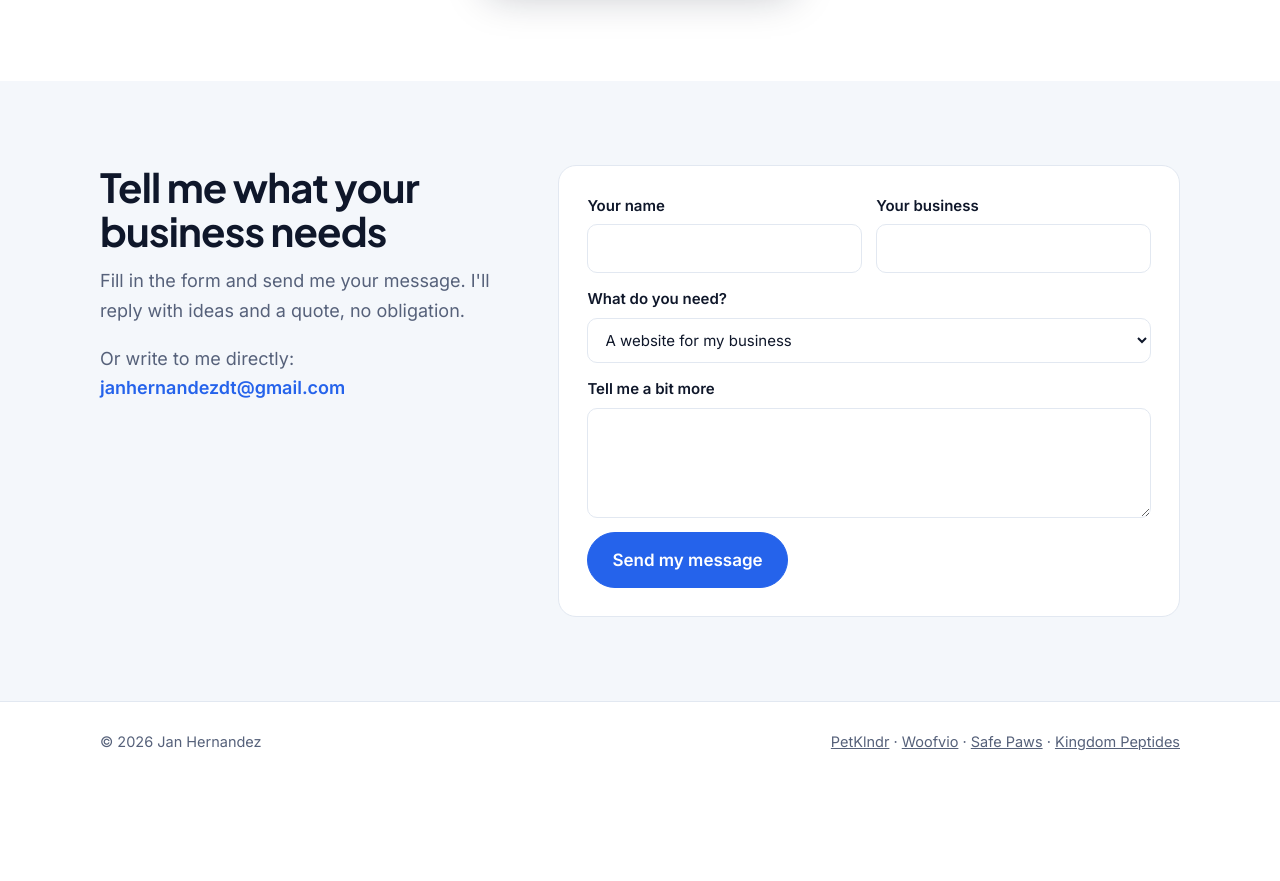
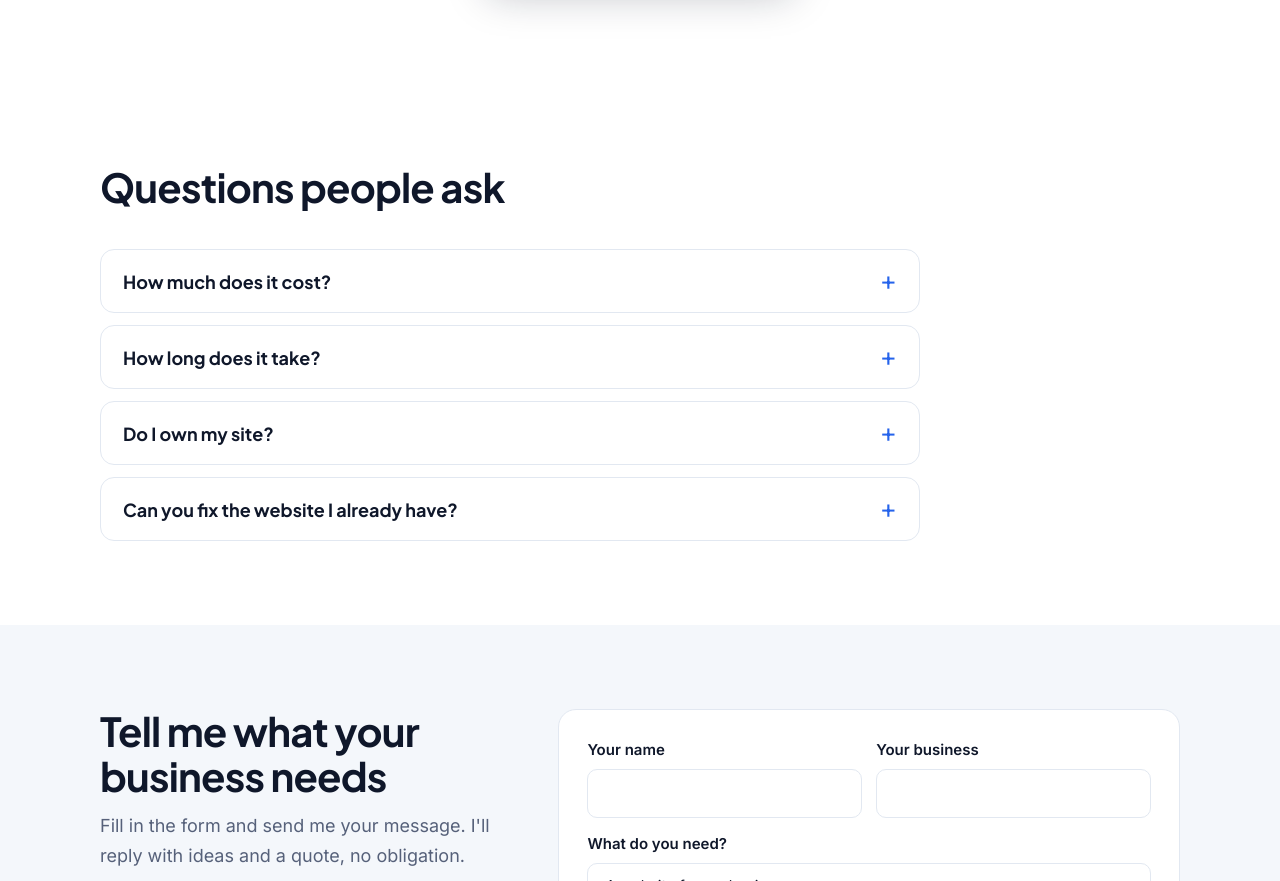
Before and after one commit to janhernandezdt-lab/janhernandezdt-lab.github.io, a plain HTML site: page index.html in a window 1280 px wide. Shown: the part 4315-5196 px from the top of the page. Before the commit the page ends 5097 px from the top, so only its background shows below. Drawn offline with Linux system fonts and the light colour scheme.

Commit message:
Questions and answers; free website review option
Co-Authored-By: Claude Fable 5.2 <noreply@anthropic.com>
Claude-Session: https://claude.ai/code/session_01G4Cj5fwWqpodPUZH3J7Q3P

```diff
--- a/index.html
+++ b/index.html
@@ -111,6 +111,15 @@ section.block.tint{background:var(--soft)}
 .steps li::before{content:counter(s);width:40px;height:40px;border-radius:50%;background:var(--a);color:var(--on-a);display:grid;place-items:center;font:700 18px var(--display);margin-bottom:6px}
 .steps h3{font-size:20px;font-weight:700}
 .steps p{color:var(--muted)}
+
+/* questions */
+.faq{max-width:820px;display:grid;gap:12px}
+.faq details{background:var(--card);border:1px solid var(--rule);border-radius:14px;padding:0 22px}
+.faq summary{cursor:pointer;list-style:none;display:flex;justify-content:space-between;align-items:center;gap:16px;padding:18px 0;font:700 18px/1.3 var(--display)}
+.faq summary::-webkit-details-marker{display:none}
+.faq summary::after{content:"+";font:400 26px/1 var(--body);color:var(--a);transition:transform .15s}
+.faq details[open] summary::after{transform:rotate(45deg)}
+.faq details p{color:var(--muted);padding-bottom:20px}
 
 /* contact */
 .contact{display:grid;grid-template-columns:.8fr 1.2fr;gap:44px;align-items:start}
@@ -337,6 +346,20 @@ textarea.field{min-height:110px;resize:vertical}
     </div>
   </section>
 
+  <section class="block" id="faq">
+    <div class="wrap">
+      <div class="head">
+        <h2 data-es="Preguntas frecuentes">Questions people ask</h2>
+      </div>
+      <div class="faq" data-faq>
+        <details><summary data-es="¿Cuánto cuesta?">How much does it cost?</summary><p data-es="Cada negocio es distinto, así que cada proyecto recibe su propia cotización fija después de una llamada breve. La cotización es gratis.">Every business is different, so each project gets its own fixed quote after a short call. The quote is free.</p></details>
+        <details><summary data-es="¿Cuánto tarda?">How long does it take?</summary><p data-es="Depende de lo que necesites. Un sitio web puede estar funcionando en 48 a 72 horas, o tardar hasta dos semanas. Las aplicaciones y los sistemas a medida tardan más porque cada función se prueba antes de publicar, normalmente de tres a seis semanas.">It depends on what you need. A website can be up and running in 48 to 72 hours, or take up to two weeks. Apps and custom systems take longer because every feature is tested before launch, usually three to six weeks.</p></details>
+        <details><summary data-es="¿El sitio es mío?">Do I own my site?</summary><p data-es="Sí. La dirección web, el contenido y el sitio son tuyos. Si algún día cambias de proveedor, te los llevas contigo.">Yes. The web address, the content and the site are yours. If you ever move on, you take them with you.</p></details>
+        <details><summary data-es="¿Puedes arreglar el sitio que ya tengo?">Can you fix the website I already have?</summary><p data-es="Sí, y el primer paso es gratis. Envíame tu sitio y te digo tres cosas que te están costando clientes. Después tú decides qué hacer.">Yes, and the first step is free. Send me your site and I'll tell you three things that are costing you customers. Then you decide what to do next.</p></details>
+      </div>
+    </div>
+  </section>
+
   <section class="block tint" id="contact">
     <div class="wrap contact">
       <div class="head" style="margin:0">
@@ -354,6 +377,7 @@ textarea.field{min-height:110px;resize:vertical}
             <option data-es="Un sitio para mi negocio">A website for my business</option>
             <option data-es="Sitio + reservas y pagos">Website + booking and payments</option>
             <option data-es="Un sistema a mi medida">A custom system</option>
+            <option data-es="Una revisión gratis de mi sitio actual">A free review of my current website</option>
             <option data-es="Todavía no estoy seguro">Not sure yet</option>
           </select>
         </label>
```
